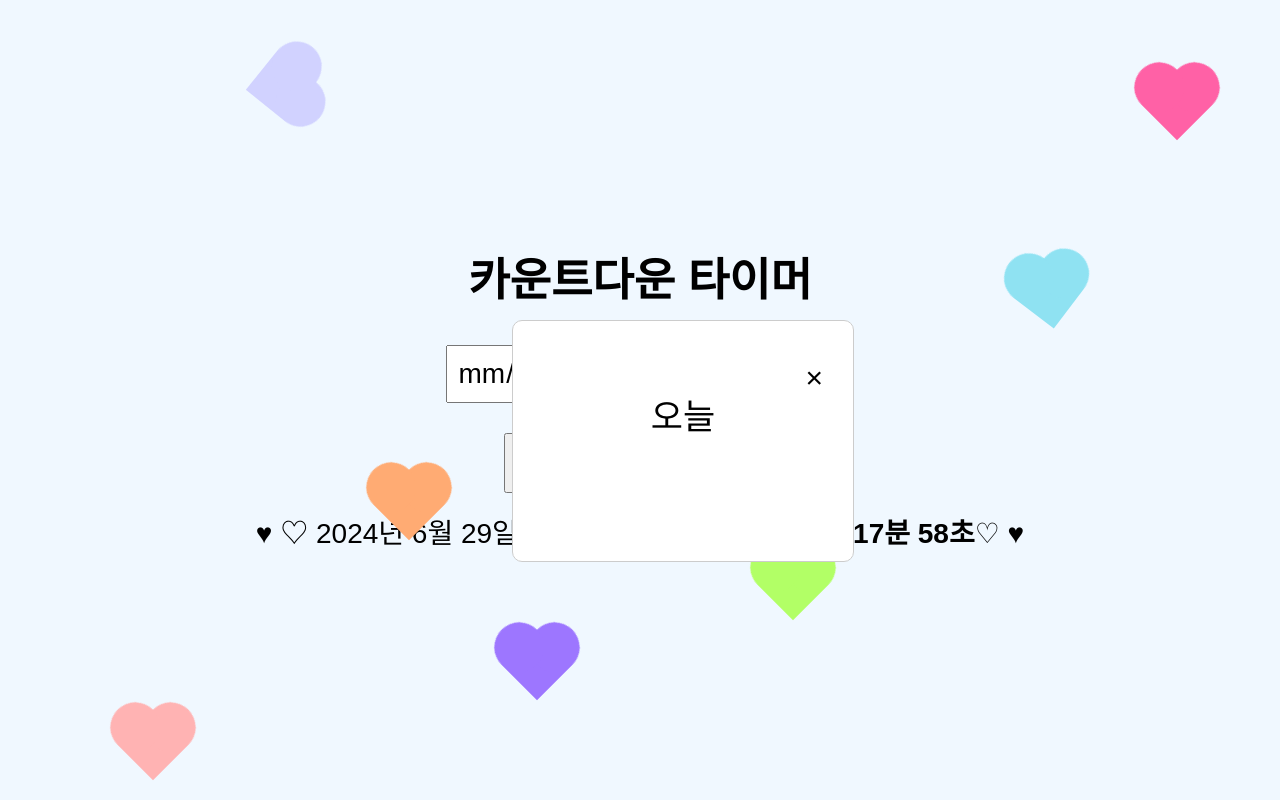
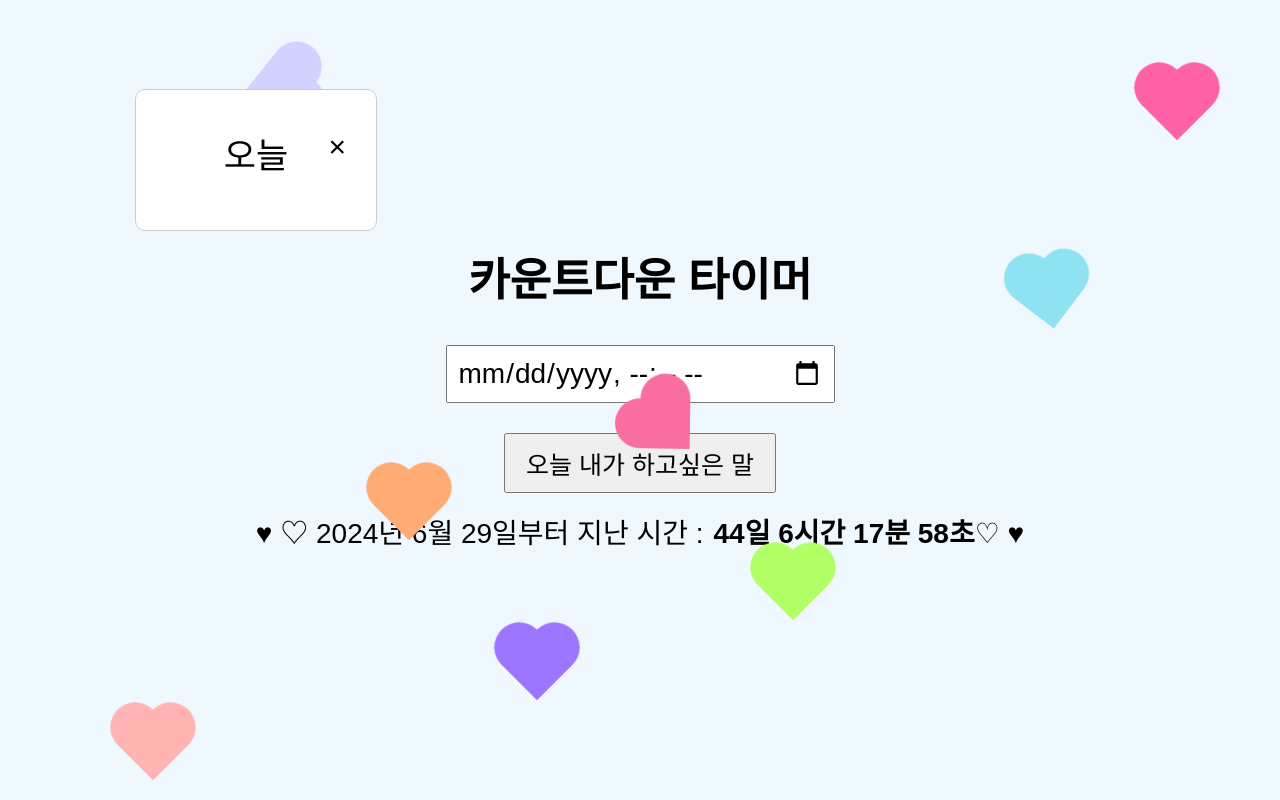
Before and after one commit to ffferncake/countdown-app, a React (Create React App) app: page / in a window 1280 px wide. Both pictures are taken after a click on the button "오늘 내가 하고싶은 말". Built offline with nearby package versions, Linux system fonts and the light colour scheme; a web font is replaced by a local one.

Commit message:
UI 수정

```diff
--- a/src/App.css
+++ b/src/App.css
@@ -22,6 +22,8 @@ body {
   align-items: center;
   background-color: #f0f8ff;
   overflow: hidden;
+  padding-left: 25px;
+  padding-right: 25px;
 }
 
 h1 {
@@ -176,13 +178,13 @@ p {
   border: 1px solid #ccc;
   border-radius: 10px;
   box-shadow: "0 0 10px rgba(0, 0, 0, 0.5)";
-  width: 300px;
-  height: 200px;
+  width: 200px;
+  height: 100px;
   cursor: "pointer";
   max-width: "90%";
   max-height: "90%";
   font-size: 35px;
-  transform: translate(-50%, -50%),
+  transform: translate(-50%, -50%);
 }
 
 button {
--- a/src/App.js
+++ b/src/App.js
@@ -6,8 +6,8 @@ function App() {
   const [timeLeft, setTimeLeft] = useState("");
   const [showModal, setShowModal] = useState(false);
   const [modalPosition, setModalPosition] = useState({
-    top: "40%",
-    left: "40%",
+    top: "20%",
+    left: "20%",
   });
   const [moveCount, setMoveCount] = useState(0);
   const [modalText, setModalText] = useState("오늘");
@@ -154,7 +154,7 @@ function App() {
           <button onClick={handleCloseModal} className="closeModal">
             &times;
           </button>
-          <div style={{ textAlign: "center", marginTop: "50px" }}>
+          <div style={{ textAlign: "center", marginTop: "20px" }}>
             {modalText}
           </div>
         </div>
```
